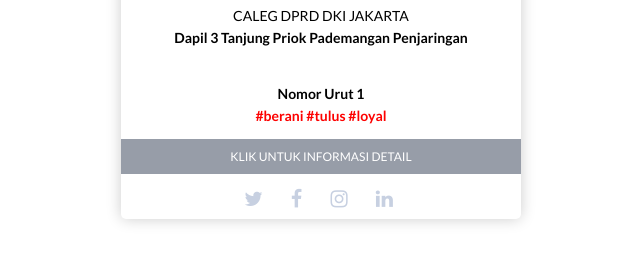
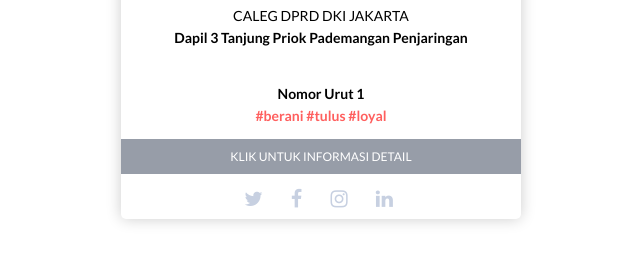
Before and after one commit to tubagusaom/tubagusaom.github.io, a PHP site: page /dewimilasari/index.php in a window 1280 px wide. Shown: the part 331-594 px from the top of the page, without its empty margins (319-959 px from the left). Run offline with PHP 8.4, Linux system fonts and the light colour scheme; some libraries are stand-ins or nearby versions.

Commit message:
mergedewi

```diff
--- a/dewimilasari/_tera_byte/style-tb.css
+++ b/dewimilasari/_tera_byte/style-tb.css
@@ -328,7 +328,7 @@ button.contact:focus
 }
 
 .hastag {
-    color: #fd0100;
+    color: #ff5f5e;
     font-weight: bold;
 }
 
```
